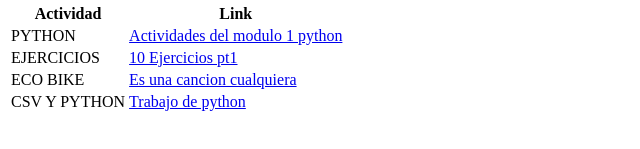
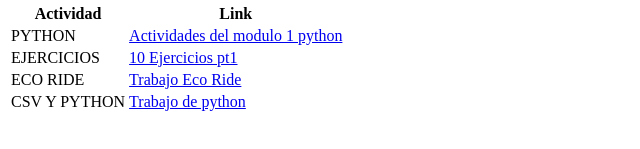
Before and after one commit to SamuelMV725/portafolio, a plain HTML site: page index.html in a window 1280 px wide. Shown: the part 125-274 px from the top of the page, 0-640 px from the left. Drawn offline with Linux system fonts and the light colour scheme.

Commit message:
Rename ECO BIKE to ECO RIDE and update link

```diff
--- a/index.html
+++ b/index.html
@@ -26,8 +26,8 @@
         </tr>
 
            <tr>
-            <td>ECO BIKE</td>
-            <td><a href="https://www.youtube.com/watch?v=rpAf2H7pPug&list=RDADMRGNaTo2s&index=3">Es una cancion cualquiera</a></td>
+            <td>ECO RIDE</td>
+            <td><a href="https://github.com/SamuelMV725/ECORIDE">Trabajo Eco Ride</a></td>
         </tr>
 
          <tr>
```
